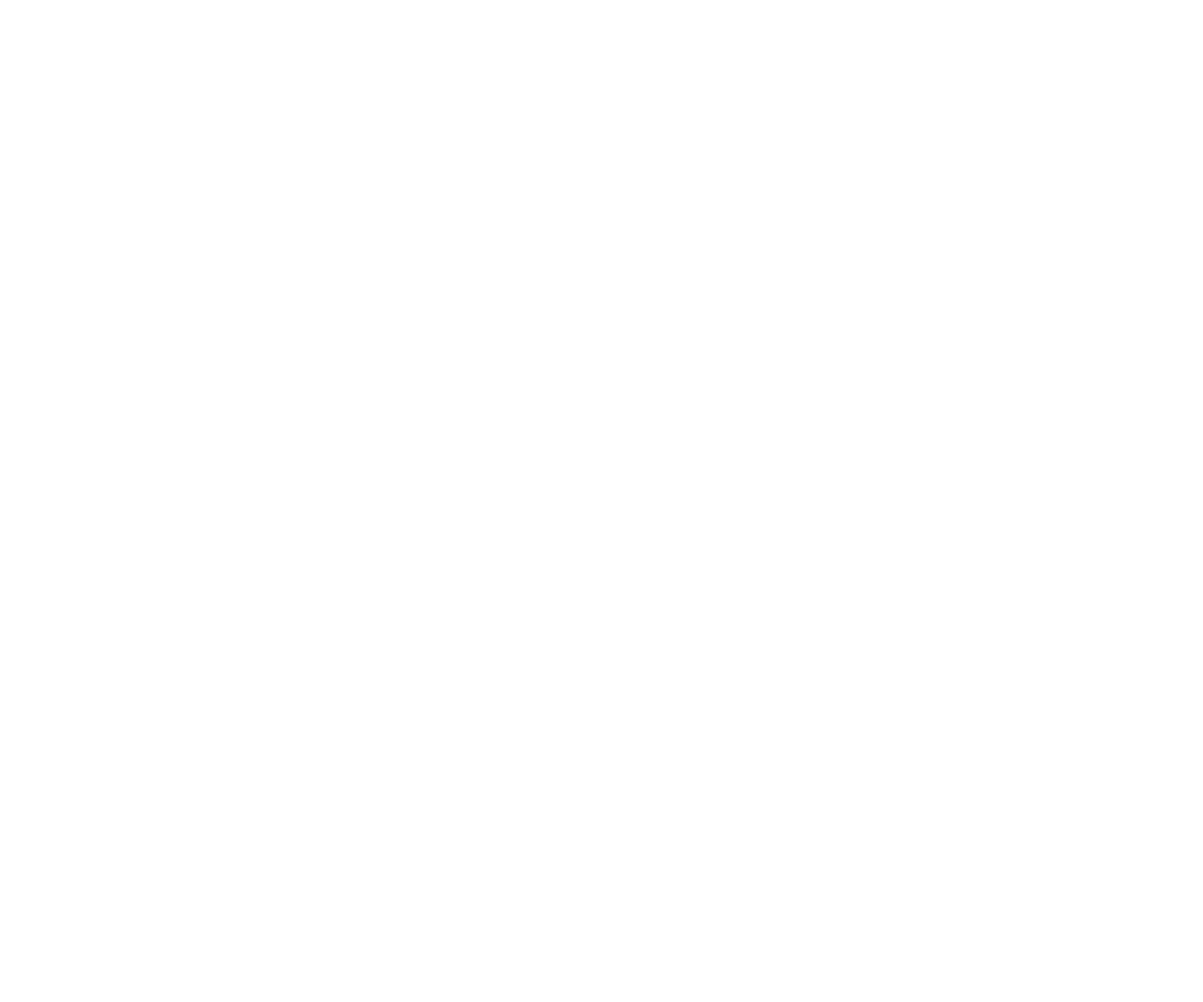
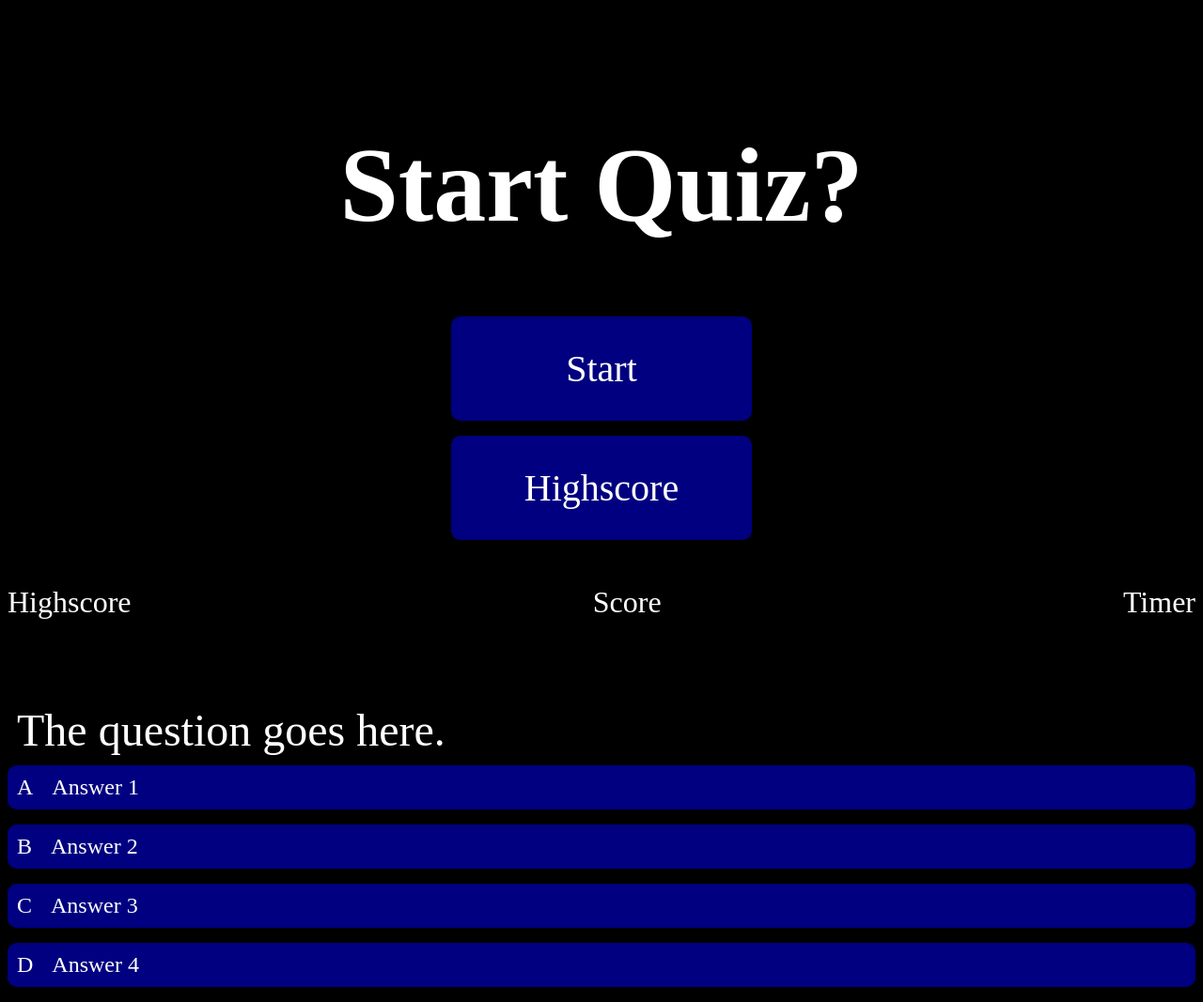
Before and after one commit to RichoHa/ducHaQuiz, a plain HTML site: page quiz.html in a window 1280 px wide. Shown: the whole page at 94% size. Before the commit the page ends 800 px from the top, so only its background shows below. Drawn offline with Linux system fonts and the light colour scheme.

Commit message:
Updated Code

```diff
--- a/quiz.css
+++ b/quiz.css
@@ -0,0 +1,116 @@
+:root{
+    background-color: black;
+}
+
+.startContainer {
+    display: flex;
+    margin: 0 auto;
+    padding:2rem;
+    flex-direction: column;
+    justify-content: center;
+    align-items: center;
+    flex-wrap: wrap;
+    text-align: center;
+}
+
+#startPage{
+    display: flex;
+    flex-direction: column;
+    align-items: center;
+    flex-wrap: wrap;
+}
+
+h1{
+    font-size: 7rem;
+    color: White;
+}
+
+.btn{
+    font-size: 2.5rem;
+    padding:2rem 0;
+    width: 20rem;
+    max-width: 20rem;
+    text-align:center;
+    background-color: navy;
+    color: white;
+    margin-bottom: 1rem;
+    text-decoration: none;
+    border-radius: 10px;
+}
+
+.btn:hover {
+    cursor: pointer;
+    box-shadow: 0 0.4rem 1.4rem 0 midnightblue;
+    transition: transform 150ms;
+    transform: scale(1.05);
+}
+    /* next page */
+
+.header {
+    display: flex;
+    justify-content: space-between;
+    color: white;
+    font-size: 2rem;
+}
+
+.quizArea{
+    display: flex;
+    flex-direction: column;
+    margin-top: 5rem;
+}
+
+.header a{
+    text-decoration: none;
+    color: white;
+}
+
+.quizCard{
+    display: flex;
+    flex-wrap: wrap;
+    width: 100%;
+}
+
+#question{
+    color: white;
+    font-size: 3rem;
+    overflow-wrap: break-word;
+    word-wrap: break-word;
+    margin:10px;
+}
+
+.answerbox{
+    display: flex;
+    margin-bottom: 1rem;
+    width: 100%;
+    border-radius: 10px;
+    background-color: navy;
+    color: white;
+    font-size: 1.5rem;
+}
+
+.answerbox:hover {
+    cursor: pointer;
+    box-shadow: 0 0.4rem 1.4rem 0 midnightblue;
+    transition: transform 150ms;
+    transform: scale(1.05);
+}
+
+p{
+    margin: 10px;
+    overflow-wrap: break-word;
+    word-wrap: break-word;
+}
+
+.correct{
+    background-color: green;
+}
+
+.incorrect{
+    background-color: red;
+}
+
+/* @media screen and (max-width: 786px){
+    .container{
+        min-width:40rem;
+    }
+} */
--- a/quiz.html
+++ b/quiz.html
@@ -0,0 +1,60 @@
+<!DOCTYPE html>
+<html>
+<head>
+    <meta charset='utf-8'>
+    <meta http-equiv='X-UA-Compatible' content='IE=edge'>
+    <title>Quiz</title>
+    <meta name='viewport' content='width=device-width, initial-scale=1'>
+    <link rel='stylesheet' href='../ducHaQuiz/quiz.css'>
+    <script src='quiz.js'></script>
+</head>
+<body>
+    <div class="startContainer">  S
+        <div id="startPage">
+            <h1>Start Quiz?</h1>
+            <div class="btn" class="start">Start</div>
+            <div class="btn" class="highscore">Highscore</div>
+        </div>
+
+    </div>
+
+    <div class="quizContainer">
+
+        <div class="header">
+            <a href="/hScore.html">Highscore</a>
+            <div class= "score">Score</div>
+            <div class= "timer">Timer</div>
+        </div>
+
+        <div class="quizArea"></div>
+            <div id="quizCard">
+                <div id="question">The question goes here.</div>
+
+                <div class="answerbox" >
+                    <p class="answerLetter">A</p>
+                    <p class="answerText" data-number="1">Answer 1</p>
+                </div>
+
+                <div class="answerbox">
+                    <p class="answerLetter">B</p>
+                    <p class="answerText" data-number="2">Answer 2</p>
+                </div>
+
+                <div class="answerbox">
+                    <p class="answerLetter">C</p>
+                    <p class="answerText" data-number="3">Answer 3</p>
+                </div>
+
+                <div class="answerbox">
+                    <p class="answerLetter">D</p>
+                    <p class="answerText" data-number="4">Answer 4</p>
+                </div>
+
+            </div>
+        </div>
+
+
+    </div>
+
+</body>
+</html>
--- a/quiz.js
+++ b/quiz.js
@@ -0,0 +1,50 @@
+//Create a Start Button Variable
+var startButton = document.getElementById(`start`)
+var highScoreButton = document.getElementById('startContainer')
+var quizContainer = document.querySelector('quizContainer')
+
+
+//When mouse clicks start button, go to startGame function.
+startButton.onclick= startGame();
+
+function startGame(){
+    console.log("started");
+}
+
+
+var totalQuestion = [
+   {
+    question: "What is 2+2?",
+    choices: ["2", "3", "4", "5"],
+    answer: 2,
+   },
+   {
+    question: "What is 2+3?",
+    choices: ["2", "3", "4", "5"],
+    answer: 3,
+   },
+   {
+    question: "What is 2+1?",
+    choices: ["Two", "Three", "Tree", "Tiger"],
+    answer: 3,
+   },
+   {
+    question: "What is 1+1?",
+    choices: ["2", "3", "4", "5"],
+    answer: 0,
+   },
+]
+
+
+//timer Function
+function setTime(){
+    var timerInterval = setInterval(function(){
+        secondsLeft--;
+        document.querySelector(timer).textcontent = "timer: " + secondsLeft;
+
+        if(secondsLeft===0){
+            clearInterval(timerInterval);
+            window.location.pathname("../ducHaQuiz/scorePage.html");
+        }
+    },1000);
+}
--- a/style.css
+++ b/style.css
@@ -2,7 +2,7 @@
     background-color: black;
 }
 
-.container {
+.container1 {
     display: flex;
     margin: 0 auto;
     padding:2rem;
```
Also changed, not shown: index.html (+2 -1 lines).
